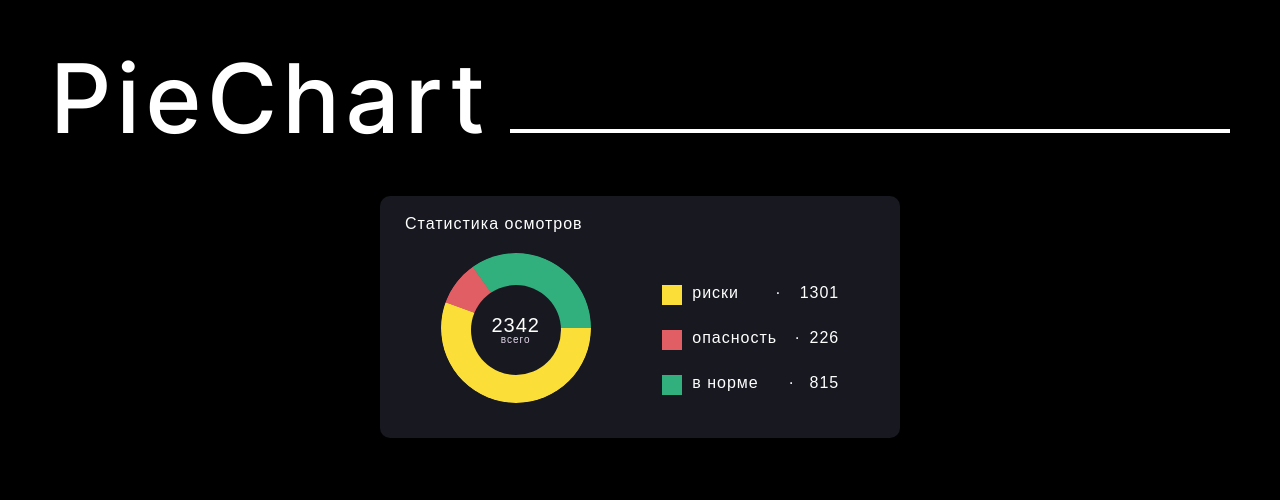
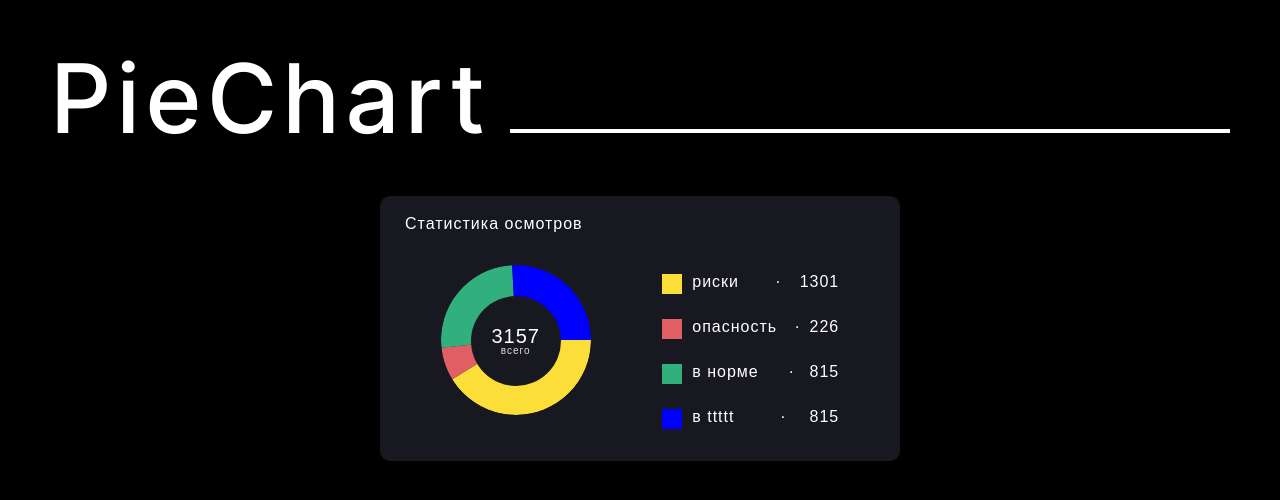
Before and after one commit to SalatSR/quasardiagrams, a React (Create React App) app: page / in a window 1280 px wide. Shown: the top 500 px of the page. Built offline with nearby package versions, Linux system fonts and the light colour scheme.

Commit message:
feat: реализован перерасчет диаграммы при изменении входных значений, входные данные вынесены в файл initialData

```diff
--- a/src/components/App/App.js
+++ b/src/components/App/App.js
@@ -1,23 +1,6 @@
 import './App.css';
 import Main from './../Main/Main';
-
-let initialData = [
-  {
-    'name': 'риски',
-    'count': 1301,
-    'color': '#FBDE37',
-  },
-  {
-    'name': 'опасность',
-    'count': 226,
-    'color': '#E25E65',
-  },
-  {
-    'name': 'в норме',
-    'count': 815,
-    'color': '#31B07E',
-  },
-];
+import initialData from '../../utils/initialData';
 
 function App() {
 
--- a/src/components/Diagramma/Diagramma.js
+++ b/src/components/Diagramma/Diagramma.js
@@ -1,7 +1,9 @@
 import './Diagramma.css';
-import { useEffect } from 'react';
+import { useEffect, useState } from 'react';
 
 function Diagramma(props) {
+
+  const [totalNumberOfPeople, setTotalNumberOfPeople] = useState('');
 
 
 
@@ -10,7 +12,7 @@ function Diagramma(props) {
 
     let dataArray = props.data;
     let ctx = document.querySelector("canvas").getContext("2d");
-    let totalNumberOfPeople = dataArray.reduce((sum, { count }) => sum + count, 0);
+    setTotalNumberOfPeople(dataArray.reduce((sum, { count }) => sum + count, 0));
     let currentAngle = 0;
 
     for (let moodValue of dataArray) {
@@ -25,7 +27,7 @@ function Diagramma(props) {
       ctx.fillStyle = moodValue.color;
       ctx.fill();
     }
-  }, [props.data])
+  }, [props.data, totalNumberOfPeople])
 
   return (
     <div className='diagramma-wrapper'>
@@ -35,10 +37,8 @@ function Diagramma(props) {
         height={150} >
       </canvas>
       <div
-        className='diagramma-info'
-        width={90}
-        height={90} >
-        <span className='diagramma-info_number'>2342</span>
+        className='diagramma-info'>
+        <span className='diagramma-info_number'>{totalNumberOfPeople}</span>
         <span className='diagramma-info_span'>всего</span>
       </div>
     </div>
--- /dev/null
+++ b/src/utils/initialData.js
@@ -0,0 +1,24 @@
+let initialData = [
+  {
+    'name': 'риски',
+    'count': 1301,
+    'color': '#FBDE37',
+  },
+  {
+    'name': 'опасность',
+    'count': 226,
+    'color': '#E25E65',
+  },
+  {
+    'name': 'в норме',
+    'count': 815,
+    'color': '#31B07E',
+  },
+  {
+    'name': 'в ttttt',
+    'count': 815,
+    'color': 'blue',
+  },
+];
+
+export default initialData;
```
